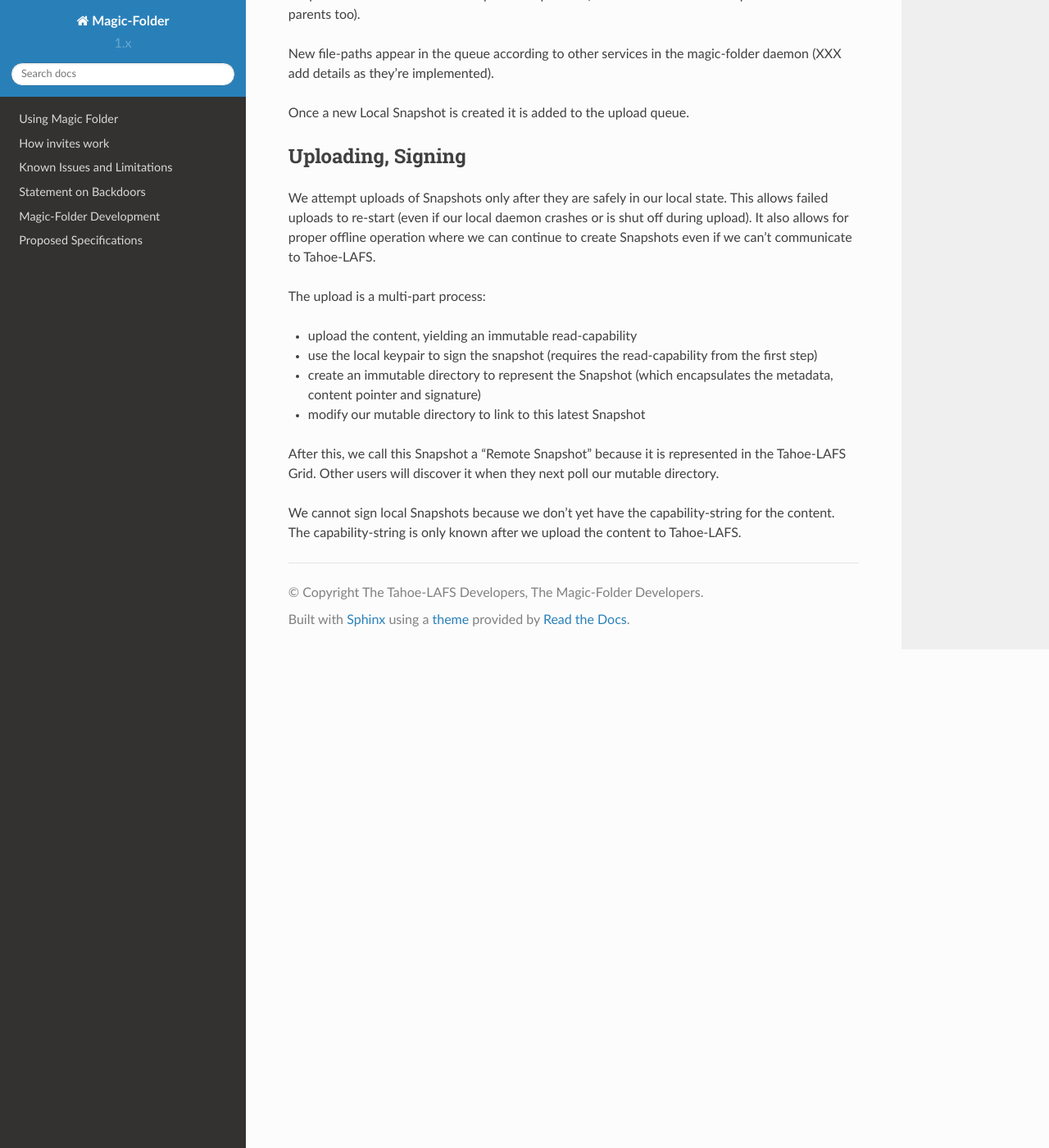
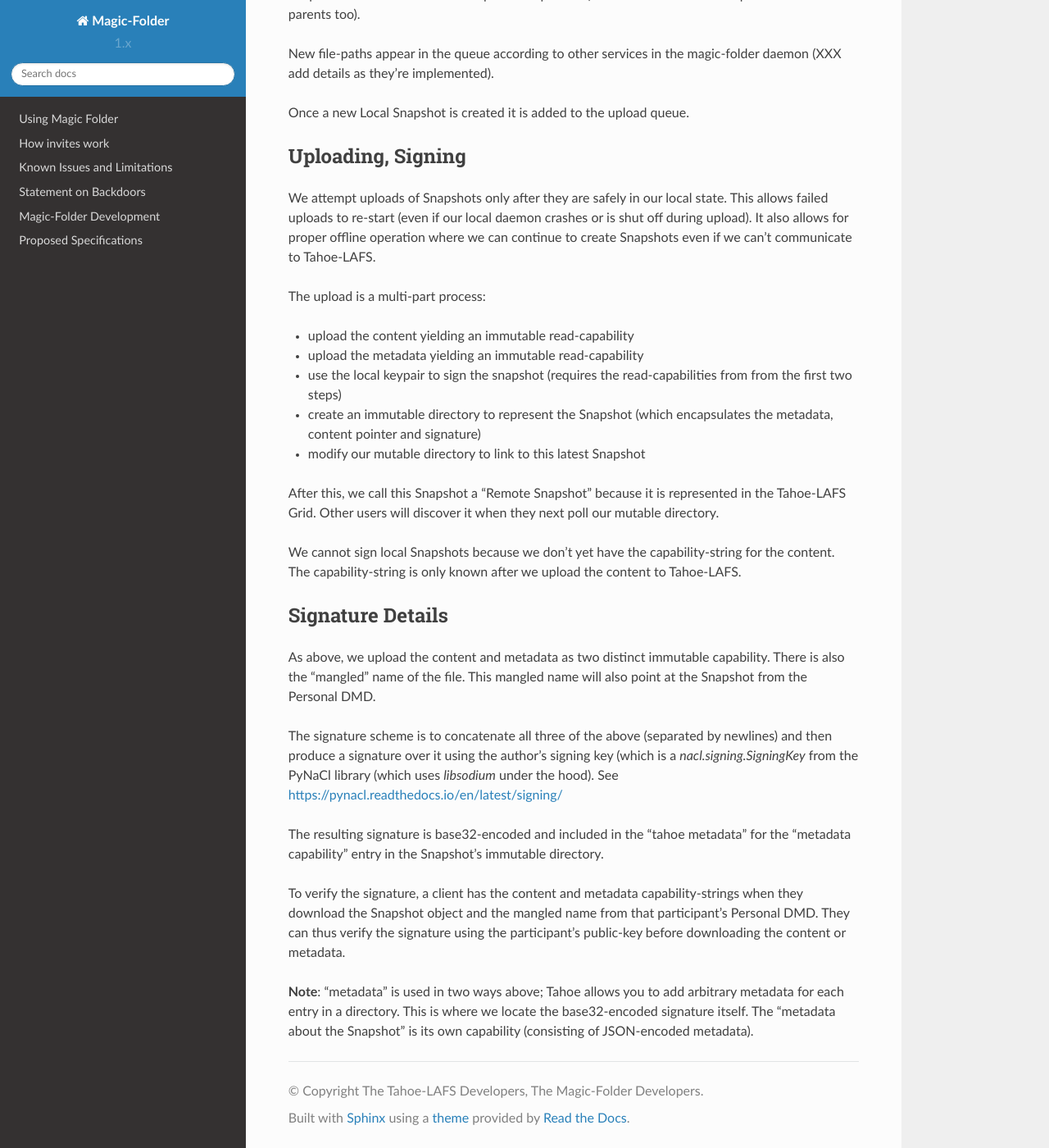
Before and after one commit to tahoe-lafs/magic-folder, a Sphinx documentation site: the page built from docs/snapshots.rst, in a window 1280 px wide and 1400 px high, scrolled down 1076 px. Shown: the whole window at 82% size. Built offline with Sphinx 7.4.7 and the Read the Docs theme 2.0.0, drawn with Linux system fonts in a browser that asks for light colours.

Commit message:
more words about the signatures

```diff
--- a/docs/snapshots.rst
+++ b/docs/snapshots.rst
@@ -74,10 +74,12 @@ even if we can't communicate to Tahoe-LAFS.
 
 The upload is a multi-part process:
 
-- upload the content, yielding an immutable read-capability
+- upload the content yielding an immutable read-capability
+
+- upload the metadata yielding an immutable read-capability
 
 - use the local keypair to sign the snapshot (requires the
-  read-capability from the first step)
+  read-capabilities from from the first two steps)
 
 - create an immutable directory to represent the Snapshot (which
   encapsulates the metadata, content pointer and signature)
@@ -91,3 +93,33 @@ they next poll our mutable directory.
 We cannot sign local Snapshots because we don't yet have the
 capability-string for the content. The capability-string is only known
 after we upload the content to Tahoe-LAFS.
+
+
+Signature Details
+-----------------
+
+As above, we upload the content and metadata as two distinct immutable
+capability. There is also the "mangled" name of the file. This mangled
+name will also point at the Snapshot from the Personal DMD.
+
+The signature scheme is to concatenate all three of the above
+(separated by newlines) and then produce a signature over it using the
+author's signing key (which is a `nacl.signing.SigningKey` from the
+PyNaCl library (which uses `libsodium` under the hood). See
+https://pynacl.readthedocs.io/en/latest/signing/
+
+The resulting signature is base32-encoded and included in the "tahoe
+metadata" for the "metadata capability" entry in the Snapshot's
+immutable directory.
+
+To verify the signature, a client has the content and metadata
+capability-strings when they download the Snapshot object and the
+mangled name from that participant's Personal DMD. They can thus
+verify the signature using the participant's public-key before
+downloading the content or metadata.
+
+**Note**: "metadata" is used in two ways above; Tahoe allows you to
+add arbitrary metadata for each entry in a directory. This is where
+we locate the base32-encoded signature itself. The "metadata about
+the Snapshot" is its own capability (consisting of JSON-encoded
+metadata).
```
